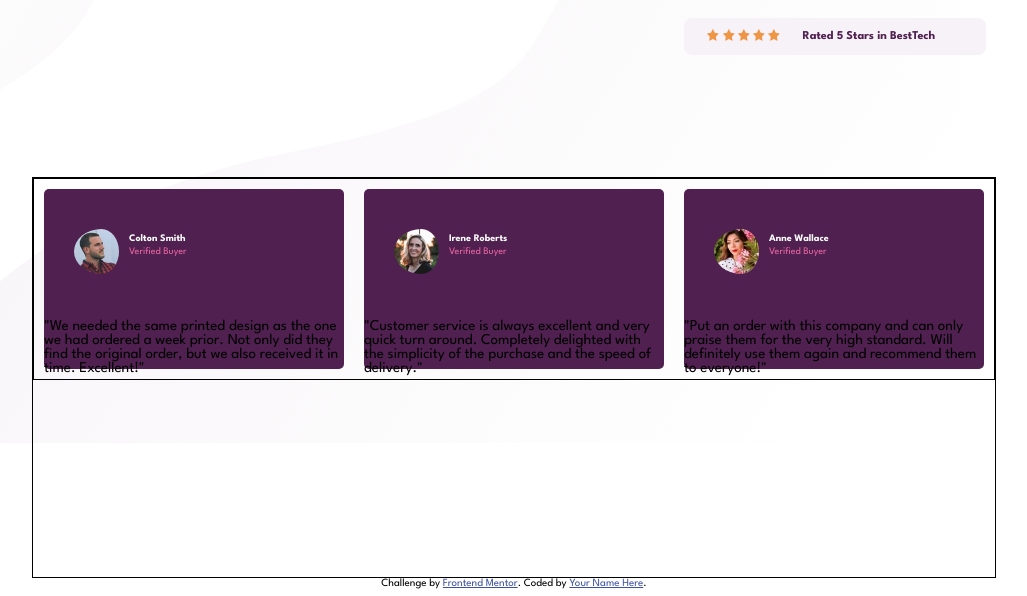
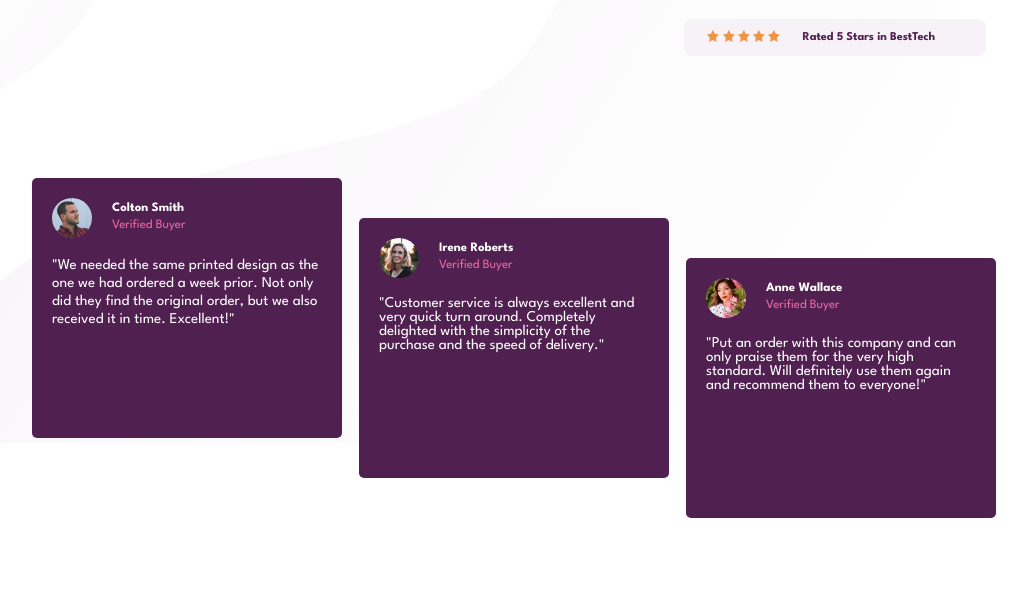
Before and after one commit to Davidlinkcoil/Social-proof-section, a plain HTML site: page index.html in a window 1280 px wide. Shown: the part 230-826 px from the top of the page, without its empty margins (126-1153 px from the left). Drawn offline with Linux system fonts and the light colour scheme.

Commit message:
final version

```diff
--- a/index.html
+++ b/index.html
@@ -54,55 +54,52 @@
 
           </div>
       </div>
-
+      <!-- bottom GRID LAYOUT -->
       <div class="grid__bottom">
-        <div class="bottom__container">
         <div class="box">
-              <div class="buyer">
-                <img class="buyer__photo" src="images/image-colton.jpg" alt="">
-                <div class="buyer__info">
-                  <p class="buyer__name">Colton Smith </p>
-                  <p class="buyer__comment">Verified Buyer</p>
+            <div class="box-content">
+              <div>
+                <img src="images/image-colton.jpg" alt="">
+              </div>
+              <div class="client-name-status">
+                <p class="client-name">Colton Smith </p>
+                <p class="client-status">Verified Buyer</p>
               </div>
             </div>
-              <p class="box__text">"We needed the same printed design as the one we had ordered a week prior.
+            <p class="box-text">"We needed the same printed design as the one we had ordered a week prior.
             Not only did they find the original order, but we also received it in time.
             Excellent!"</p>
+
         </div>
         <div class="box">
-              <div class="buyer">
-                <img class="buyer__photo" src="images/image-irene.jpg" alt="">
-                <!-- <div class="buyer__info"> -->
-                  <p class="buyer__name">Irene Roberts</p>
-                  <p class="buyer__comment">Verified Buyer</p>
-                <!-- </div> -->
+          <div class="box-content">
+            <div>
+              <img src="images/image-irene.jpg" alt="">
             </div>
-              <p class="box__text">"Customer service is always excellent and very quick turn around. Completely
+            <div class="client-name-status">
+              <p class="client-name">Irene Roberts</p>
+              <p class="client-status">Verified Buyer</p>
+            </div>
+          </div>
+            <p>"Customer service is always excellent and very quick turn around. Completely
                     delighted with the simplicity of the purchase and the speed of delivery."
             </p>
         </div>
         <div class="box">
-              <div class="buyer">
-                <img class="buyer__photo" src="images/image-anne.jpg" alt="">
-                <div class="buyer__info">
-                  <p class="buyer__name">Anne Wallace</p>
-                  <p class="buyer__comment">Verified Buyer</p>
+          <div class="box-content">
+            <div>
+              <img src="images/image-anne.jpg" alt="">
+            </div>
+            <div class="client-name-status">
+              <p class="client-name">Anne Wallace</p>
+              <p class="client-status">Verified Buyer</p>
             </div>
           </div>
-              <p class="box__text">"Put an order with this company and can only praise them for the very high
+            <p>"Put an order with this company and can only praise them for the very high
                     standard. Will definitely use them again and recommend them to everyone!"
             </p>
         </div>
       </div>
     </div>
-    </div>
-
-
-    <div class="attribution">
-      Challenge by
-      <a href="https://www.frontendmentor.io?ref=challenge" target="_blank"
-        >Frontend Mentor</a
-      >. Coded by <a href="#">Your Name Here</a>.
-    </div>
   </body>
 </html>
--- a/style.css
+++ b/style.css
@@ -1,11 +1,3 @@
-.attribution {
-    font-size: 11px;
-    text-align: center;
-  }
-  .attribution a {
-    color: hsl(228, 45%, 44%);
-  }
-
 body{
     background:url(images/bg-pattern-top-desktop.svg)  , url(images/bg-pattern-bottom-desktop.svg) ;
     background-repeat: no-repeat , no-repeat;
@@ -93,45 +85,61 @@ body{
 /* The bottom Grid Style */
 /* --------------------------------------------------- */
 .grid__bottom{
-  border: solid 1px;
+  /* border: solid 1px green; */
   height: 50%;
   display: flex;
-  align-items: flex-start;
+  justify-content: space-between;
+
 }
-.bottom__container{
+.box {
+  padding-left: 20px;
+  padding-top: 20px;
+  padding-right: 20px;
+  /* padding: 2%; */
+  background-color:  hsl(300, 43%, 22%);
+  color: white;
+  width: 28%;
+  height: 60%;
+  border-radius: 5px;
+  margin-bottom: 60px;
+}
+.box img{
+  display: inline-block;
+  border-radius: 50px;
+  width: 40px;
+}
+.box-content{
   display: flex;
-  border: solid 1px;
-  /* justify-content: space-between; */
-  align-items: center;
 }
-.box{
-  /* border: solid 3px; */
-  background-color:hsl(300, 43%, 22%) ;
-  border-radius: 5px;
-  height: 180px;
-  width: 33%;
-  margin: 10px;
-}
-.buyer{
-  padding: 40px 30px;
-}
-.buyer__photo{
-  /* display: inline-block; */
-  height: 45px;
-  width: 45px;
-  border-radius: 50%;
-  padding-right: 10px;
-  float: left;
+.box-text{
+  margin-top: 15px;
+  display: flex;
+  align-content: center;
+  line-height: 1.2em;
+  }
+.client-name-status{
+  display: inline;
 }
 
-.buyer__name{
-  color: white;
-  font-weight: 700;
-  font-size: 10px;
-  line-height: 0.1px;
+.client-name-status p{
+  /* display:flex; */
+  font-size: 0.85em;
+  margin-left: 20px;
+  margin-top: 0.6em;
+  line-height: 0.4em;
 }
-.buyer__comment{
+.client-name{
+  font-weight:700 ;
+}
+.client-status{
   color: hsl(333, 80%, 67%);
-  font-size: 10px;
-  line-height: 0.5;
 }
+.box:nth-of-type(1){
+  align-self: flex-start;
+}
+.box:nth-of-type(2){
+  align-self: center;
+}
+.box:nth-of-type(3){
+  align-self: flex-end;
+}
```
Lines whose indentation alone changed are shown as unchanged.
